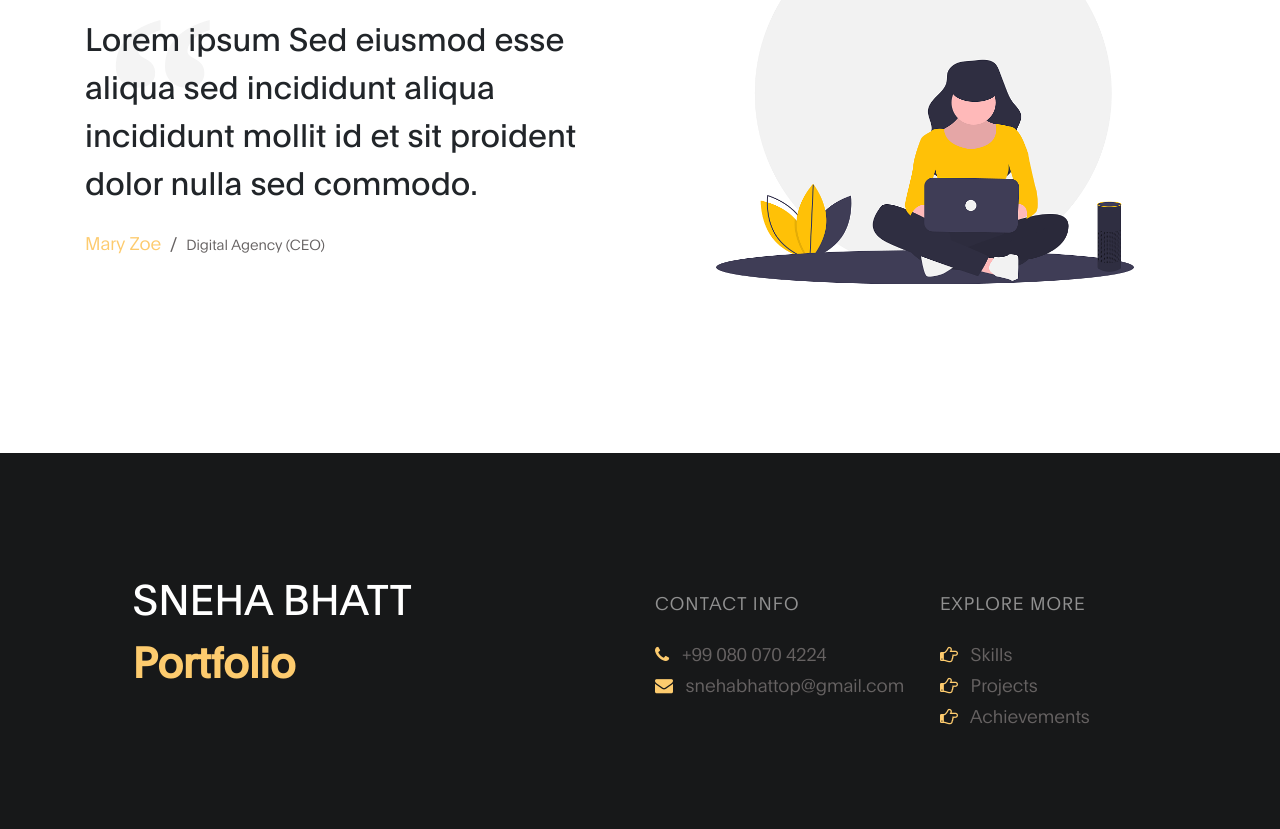
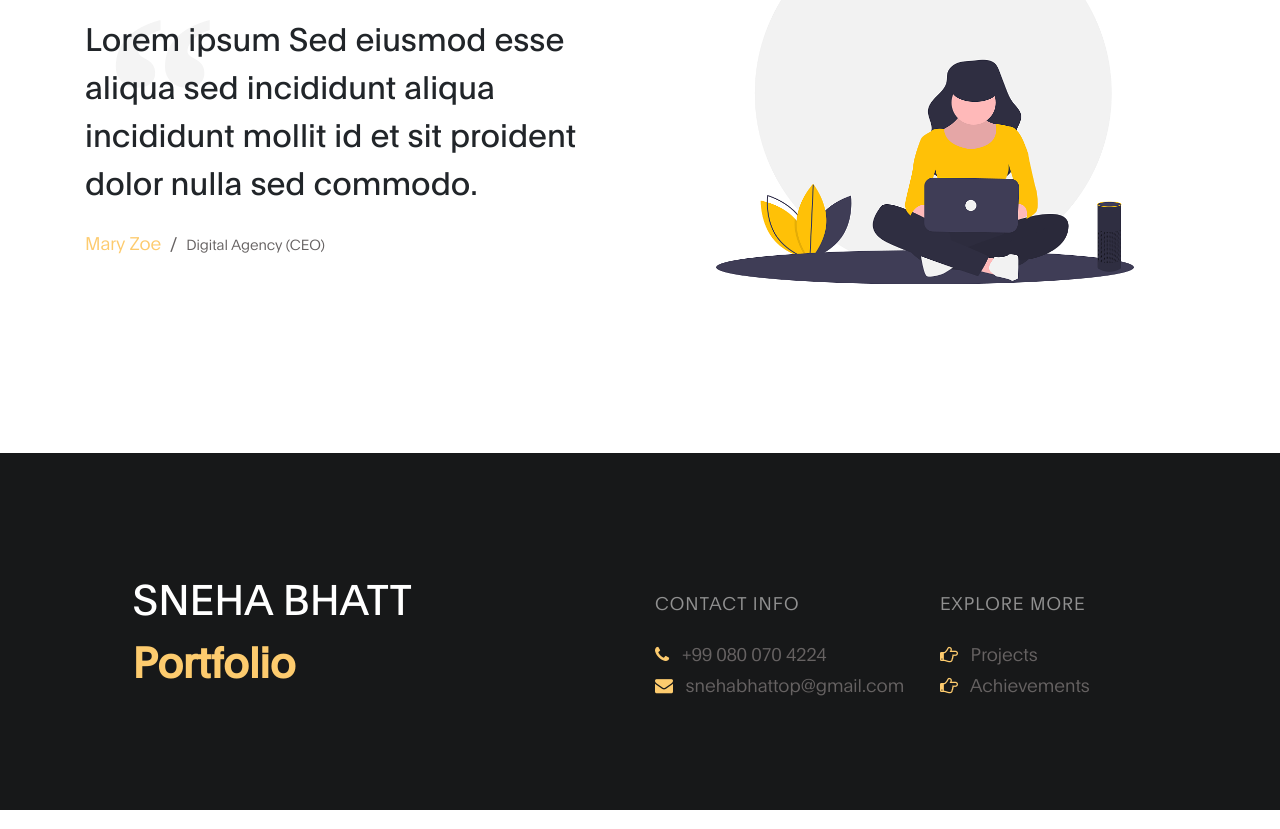
Before and after one commit to nitinuprety/snehabhatt, a plain HTML site: page achievements.html in a window 1280 px wide. Shown: the part 1170-1999 px from the top of the page. Drawn offline with Linux system fonts and the light colour scheme.

Commit message:
footer links

```diff
--- a/achievements.html
+++ b/achievements.html
@@ -175,19 +175,13 @@
             <h4 class="my-4">Explore More</h4>
 
             <p class="mb-1">
-               <a href="#about">
-                    <i class="fa fa-hand-o-right mr-2 footer-icon"></i>
-                    Skills
-               </a>
-             </p>
-             <p class="mb-1">
-               <a href="#about">
+              <a href="projects.html">
                    <i class="fa fa-hand-o-right mr-2 footer-icon"></i>
                    Projects
               </a>
             </p>
             <p class="mb-1">
-               <a href="#about">
+              <a href="achievements.html">
                    <i class="fa fa-hand-o-right mr-2 footer-icon"></i>
                    Achievements
               </a>
```
Also changed, not shown: contact.html (+2 -8 lines), index.html (+2 -8 lines), projects.html (+2 -8 lines). Lines whose indentation alone changed are shown as unchanged.
